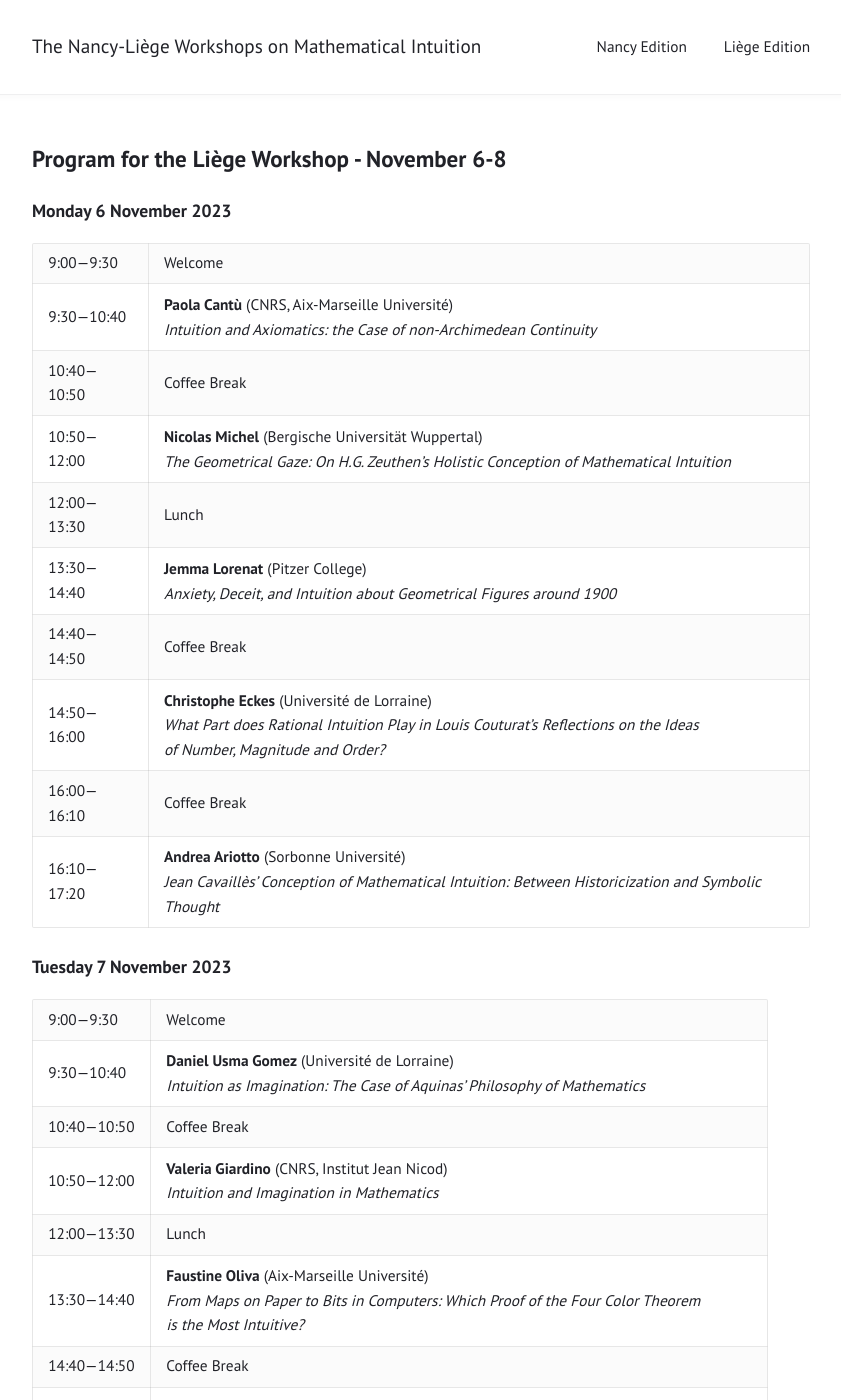
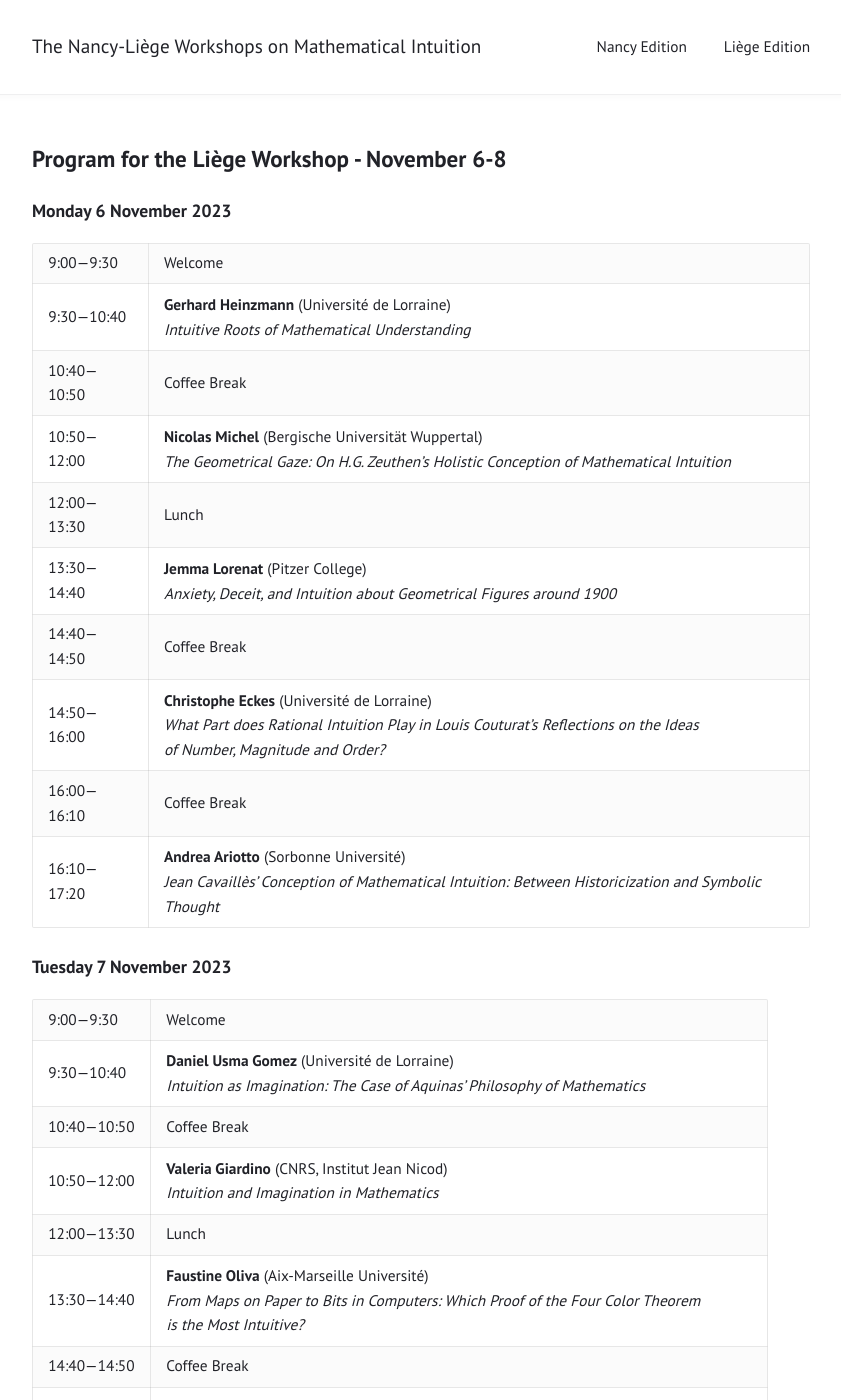
Before and after one commit to yhamami/mathematical-intuition-workshops, a Jekyll site: the page built from liege-program.md, in a window 1280 px wide and 1400 px high. Shown: the whole window, without its empty margins (219-1060 px from the left). Built offline with Jekyll 4.4.1, drawn with Linux system fonts in a browser that asks for light colours; some of the changed text lies outside the part shown.

Commit message:
add: abstracts

```diff
--- a/liege-program.md
+++ b/liege-program.md
@@ -11,7 +11,7 @@ layout: page
 
 | --------- | ---------- |
 | 9:00—9:30 | Welcome |
-| 9:30—10:40 | **Paola Cantù** (CNRS, Aix-Marseille Université) <br /> _Intuition and Axiomatics: the Case of non-Archimedean Continuity_|
+| 9:30—10:40 | **Gerhard Heinzmann** (Université de Lorraine) <br /> _Intuitive Roots of Mathematical Understanding_|
 | 10:40—10:50 | Coffee Break |
 | 10:50—12:00 | **Nicolas Michel** (Bergische Universität Wuppertal) <br /> _The Geometrical Gaze: On H.G. Zeuthen’s Holistic Conception of Mathematical Intuition_ |
 | 12:00—13:30 | Lunch |
```
Also changed, not shown: other parts of liege-program.md (+1 -1 lines).
